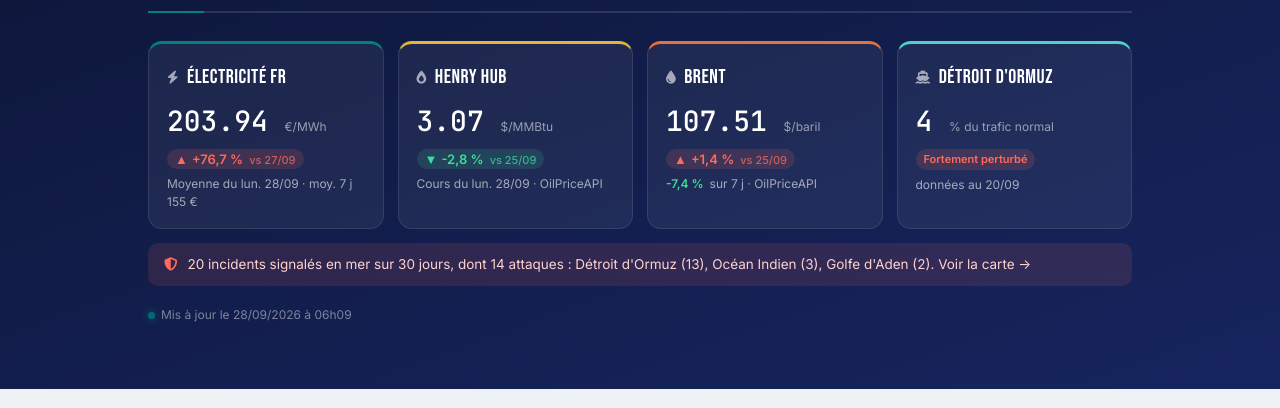
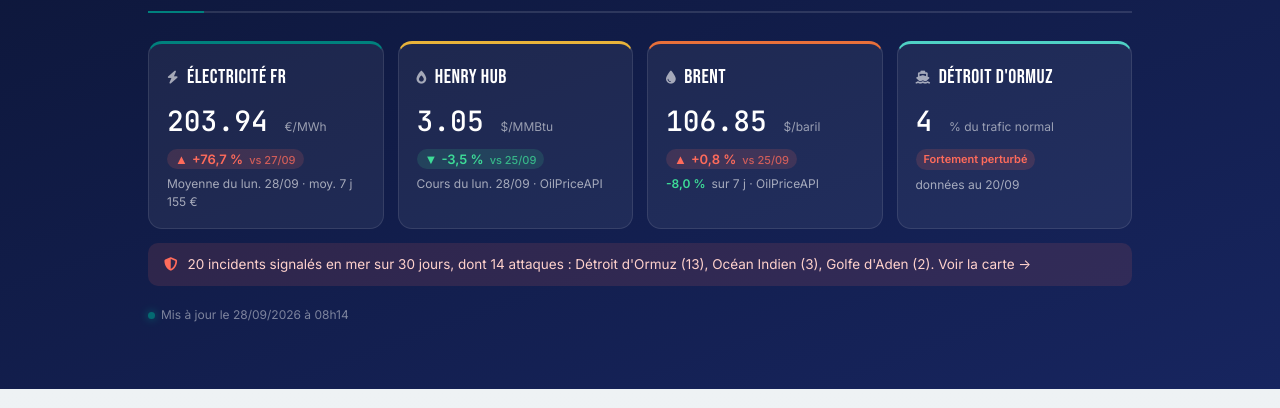
Before and after one commit to InsideEnergyMarkets/Inside-Energy-Markets, a Jekyll site: the page built from index.html, in a window 1280 px wide and 900 px high, scrolled down 1287 px. Shown: the part 158-566 px from the top of the window. Built offline with Jekyll 4.4.1, drawn with Linux system fonts in a browser that asks for light colours.

Commit message:
Mise à jour automatique des données marché

```diff
--- a/_data/market.json
+++ b/_data/market.json
@@ -1,38 +1,38 @@
 {
-  "updated_at": "2026-09-28T06:09:49.919026Z",
+  "updated_at": "2026-09-28T08:14:24.610074Z",
   "brent": {
-    "price_usd": 107.51,
+    "price_usd": 106.85,
     "date": "2026-09-28",
     "unit": "USD/baril",
     "source": "OilPriceAPI",
     "date_label": "Cours du lun. 28/09",
     "prev_value": 105.99,
     "prev_date": "2026-09-25",
-    "change_pct": 1.4
+    "change_pct": 0.8
   },
   "henry_hub": {
-    "price_usd_mmbtu": 3.07,
+    "price_usd_mmbtu": 3.05,
     "date": "2026-09-28",
     "unit": "USD/MMBtu",
     "source": "OilPriceAPI",
     "date_label": "Cours du lun. 28/09",
     "prev_value": 3.16,
     "prev_date": "2026-09-25",
-    "change_pct": -2.8
+    "change_pct": -3.5
   },
   "mix_france": {
-    "date_heure": "2026-09-28T05:45:00+00:00",
+    "date_heure": "2026-09-28T07:45:00+00:00",
     "shares": {
-      "nucleaire": 70.1,
-      "hydraulique": 13.3,
-      "gaz": 8.1,
-      "eolien": 6.1,
-      "bioenergies": 2.0,
-      "solaire": 0.4
+      "nucleaire": 67.9,
+      "solaire": 8.8,
+      "hydraulique": 8.3,
+      "gaz": 7.4,
+      "eolien": 5.7,
+      "bioenergies": 1.9
     },
     "top_source": "nucleaire",
-    "top_share": 70.1,
-    "co2_intensity": 45
+    "top_share": 67.9,
+    "co2_intensity": 42
   },
   "spot_price_france": {
     "price_eur_mwh": 203.94,
--- a/_data/market_history.json
+++ b/_data/market_history.json
@@ -606,19 +606,19 @@
   },
   {
     "date": "2026-09-28",
-    "henry_hub_usd_mmbtu": 3.07,
+    "henry_hub_usd_mmbtu": 3.05,
     "henry_hub_source": "OilPriceAPI",
     "spot_eur_mwh": 203.94,
     "spot_source": "RTE",
     "mix_shares": {
-      "nucleaire": 70.1,
-      "hydraulique": 13.3,
-      "gaz": 8.1,
-      "eolien": 6.1,
-      "bioenergies": 2.0,
-      "solaire": 0.4
+      "nucleaire": 67.9,
+      "solaire": 8.8,
+      "hydraulique": 8.3,
+      "gaz": 7.4,
+      "eolien": 5.7,
+      "bioenergies": 1.9
     },
-    "brent_usd": 107.51,
+    "brent_usd": 106.85,
     "brent_source": "OilPriceAPI"
   }
 ]
--- a/_data/weekly_summary.json
+++ b/_data/weekly_summary.json
@@ -3,8 +3,8 @@
   "period_end": "2026-09-28",
   "brent": {
     "start_usd": 116.15,
-    "end_usd": 107.51,
-    "change_pct": -7.4
+    "end_usd": 106.85,
+    "change_pct": -8.0
   },
   "spot_price": {
     "avg_eur_mwh": 154.69,
@@ -13,8 +13,8 @@
     "days_count": 8
   },
   "mix": {
-    "nuclear_avg_share": 70.9,
-    "renewables_avg_share": 22.7,
+    "nuclear_avg_share": 70.6,
+    "renewables_avg_share": 23.0,
     "days_count": 8
   }
 }
```
